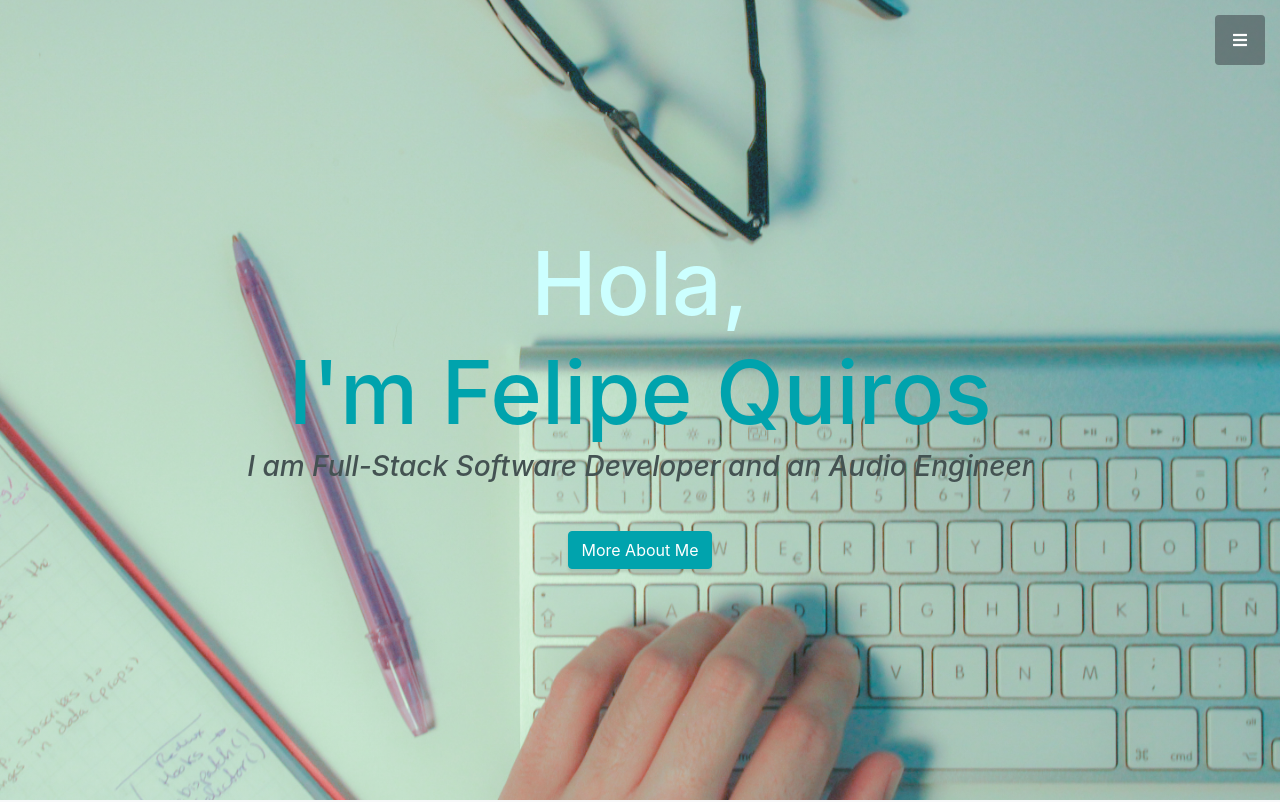
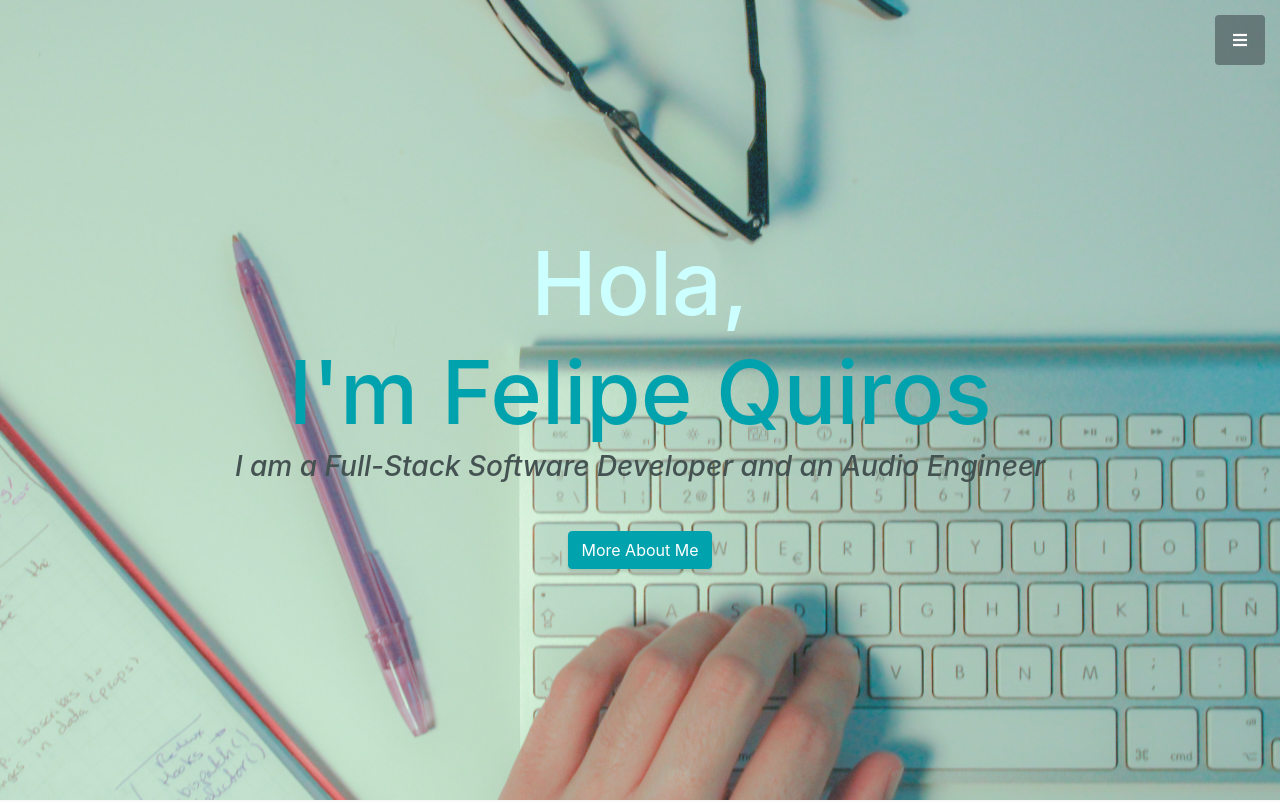
Before and after one commit to quirosfelipe/quirosfelipe.github.io, a website with bundled scripts: page index.html in a window 1280 px wide. Shown: the top 802 px of the page. Built offline with nearby package versions, Linux system fonts and the light colour scheme.

Commit message:
splash fixed

```diff
--- a/index.html
+++ b/index.html
@@ -6,10 +6,10 @@
       name="viewport"
       content="width=device-width, initial-scale=1, shrink-to-fit=no"
     />
-    <meta name="description" content="Felipe Quiros Portfolio" />
+    <meta name="description" content="Felipe Quiros portfolio. Full-Stack Software Developer and Audio Engineer" />
     <meta property="og:type" content="Website" />
     <meta name="author" content="Felipe Quiros" />
-    <meta name="description" property="og:description" content="Felipe Quiros Portfolio. Full-Stack Web Developer." />
+    <meta name="description" property="og:description" content="Felipe Quiros portfolio. Full-Stack Software Developer and Audio Engineer" />
     <meta name="image" property="og:image" content="https://i.postimg.cc/FFcqjy2x/Screen-Shot-2020-08-10-at-6-15-24-PM.png" />
 
 
@@ -75,7 +75,7 @@
         <h1 class="mb-1" style="color:#CCFFFF">Hola,</h1>
         <h1 class="mb-1">I'm Felipe Quiros</h1>
         <h3 class="mb-5" style="color:#445252">
-          <em>I am Full-Stack Software Developer and an Audio Engineer</em>
+          <em>I am a Full-Stack Software Developer and an Audio Engineer</em>
         </h3>
         <a class="btn btn-primary btn-xl js-scroll-trigger" href="#about"
           >More About Me</a
```
